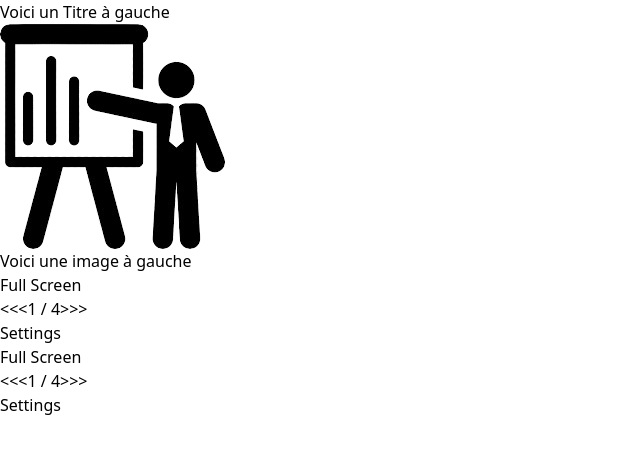
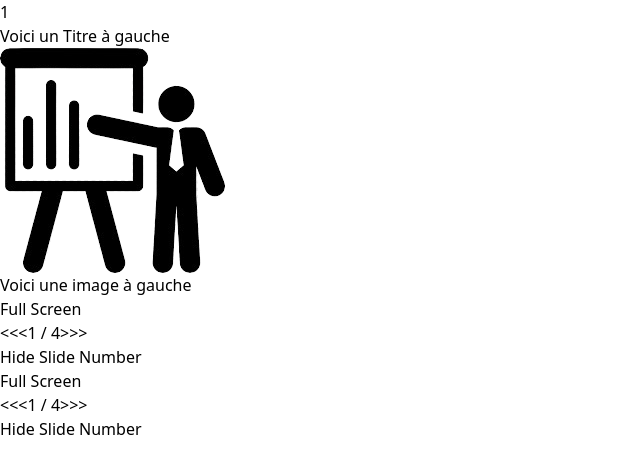
Before and after one commit to Fabien83560/react-slides, a React (Vite) app: page / in a window 1280 px wide. Shown: the top 474 px of the page, without its empty margins (0-640 px from the left). Built offline with nearby package versions, Linux system fonts and the light colour scheme.

Commit message:
Ability to hide slideNumber

```diff
--- a/src/components/Context.jsx
+++ b/src/components/Context.jsx
@@ -1,5 +1,6 @@
 import { FullScreenProvider } from '../context/FullScreenContext.jsx';
 import { SlideCountProvider } from '../context/SlideCountContext.jsx';
+import { ShowSlideNumberProvider } from '../context/ShowSlideNumberContext.jsx';
 import App from './App.jsx';
 
 export default function Context() {
@@ -7,7 +8,9 @@ export default function Context() {
         <>
             <FullScreenProvider>
                 <SlideCountProvider>
-                    <App />
+                    <ShowSlideNumberProvider>
+                        <App />
+                    </ShowSlideNumberProvider>
                 </SlideCountProvider>
             </FullScreenProvider>
         </>
--- a/src/components/Deck.jsx
+++ b/src/components/Deck.jsx
@@ -4,6 +4,7 @@ import { useFullScreen } from '../context/FullScreenContext';
 import { useSlideCount } from '../context/SlideCountContext';
 import Slide from "./Slide.jsx";
 import ToolBar from "./ToolBar.jsx";
+import Mosaique from './Mosaique.jsx';
 import '../css/custom-animation.css';
 
 // Add your own import
@@ -18,8 +19,6 @@ export default function Deck() {
     const [animationKey, setAnimationKey] = useState(0);
     const [prevSlide, setPrevSlide] = useState(currentSlide);
     const [animationDirection, setAnimationDirection] = useState('');
-
-    const deckStyle = isFullScreen ? "m-0 shadow-none h-[95vh] overscroll-none" : "m-10 shadow-2xl h-[82vh] overscroll-none";
 
     const slides = [
         <Slide key={0}>
@@ -54,12 +53,14 @@ export default function Deck() {
         setPrevSlide(currentSlide);
     }, [currentSlide]);
 
+    const deckStyle = isFullScreen ? "m-0 shadow-none h-[95vh] overscroll-none" : "m-10 shadow-2xl h-[82vh] overscroll-none";
 
     return (
         <div className={`${deckStyle} relative overflow-hidden`}>
             <div key={animationKey} className={`absolute w-full h-full ${animationDirection}`}>
                 {slides[currentSlide - 1]}
             </div>
+            <Mosaique slides={slides} />
             <ToolBar />
         </div>
     );
--- /dev/null
+++ b/src/components/Mosaique.jsx
@@ -0,0 +1,8 @@
+export default function Mosaique({ slides }) {
+
+    return (
+        <>
+
+        </>
+    );
+}
--- a/src/components/Slide.jsx
+++ b/src/components/Slide.jsx
@@ -1,6 +1,13 @@
+import { useSlideCount } from '../context/SlideCountContext.jsx';
+import { useShowSlideNumber } from '../context/ShowSlideNumberContext.jsx';
+
 export default function Slide({ children }) {
+    const { currentSlide } = useSlideCount();
+    const { showSlideNumber } = useShowSlideNumber();
+
     return (
         <div className="relative h-full">
+            { showSlideNumber ? <button className="fixed right-5 py-2 px-4 rounded-full bg-transparent border border-blue-500">{currentSlide}</button> : ""}
             <div className="m-5">
                 {children}
             </div>
--- a/src/components/ToolBar.jsx
+++ b/src/components/ToolBar.jsx
@@ -1,11 +1,13 @@
 import React, { useState, useEffect } from 'react';
 import { useFullScreen } from '../context/FullScreenContext.jsx';
 import { useSlideCount } from '../context/SlideCountContext';
+import { useShowSlideNumber } from '../context/ShowSlideNumberContext.jsx';
 import Button from "./Button";
 
 export default function ToolBar() {
     const { isFullScreen, toggleFullScreen } = useFullScreen();
     const { currentSlide, maxSlides, goToSlide, incrementCurrentSlide, decrementCurrentSlide } = useSlideCount();
+    const { toggleShowSlideNumber } = useShowSlideNumber();
     const [isVisible, setIsVisible] = useState(false);
     const [inputShown, setInputShown] = useState(false);
     const [inputValue, setInputValue] = useState(currentSlide);
@@ -81,7 +83,7 @@ export default function ToolBar() {
                     <Button onClick={() => goToSlide(maxSlides)} text=">>" transparent={true} textColor={buttonTextColor} />
                 </div>
 
-                <Button text="Settings" transparent={true} textColor={buttonTextColor} />
+                <Button text="Hide Slide Number" onClick={toggleShowSlideNumber} transparent={true} textColor={buttonTextColor} />
             </div>
         </nav>
     );
--- /dev/null
+++ b/src/context/ShowSlideNumberContext.jsx
@@ -0,0 +1,19 @@
+import React, { createContext, useContext, useState } from 'react';
+
+const ShowSlideNumberContext = createContext();
+
+export function useShowSlideNumber() {
+    return useContext(ShowSlideNumberContext);
+}
+
+export const ShowSlideNumberProvider = ({ children }) => {
+    const [showSlideNumber, setShowSlideNumber] = useState(true);
+
+    const toggleShowSlideNumber = () => setShowSlideNumber(!showSlideNumber);
+
+    return (
+        <ShowSlideNumberContext.Provider value={{ showSlideNumber, toggleShowSlideNumber }}>
+            {children}
+        </ShowSlideNumberContext.Provider>
+    );
+};
--- a/src/context/SlideCountContext.jsx
+++ b/src/context/SlideCountContext.jsx
@@ -1,6 +1,8 @@
 import React, { createContext, useContext, useState } from 'react';
 
 const SlideCountContext = createContext();
+
+export const useSlideCount = () => useContext(SlideCountContext);
 
 export const SlideCountProvider = ({ children }) => {
     const [currentSlide, setCurrentSlide] = useState(1);
@@ -44,5 +46,3 @@ export const SlideCountProvider = ({ children }) => {
         </SlideCountContext.Provider>
     );
 };
-
-export const useSlideCount = () => useContext(SlideCountContext);
```
Also changed, not shown: src/css/custom-animation.css (indentation only).
